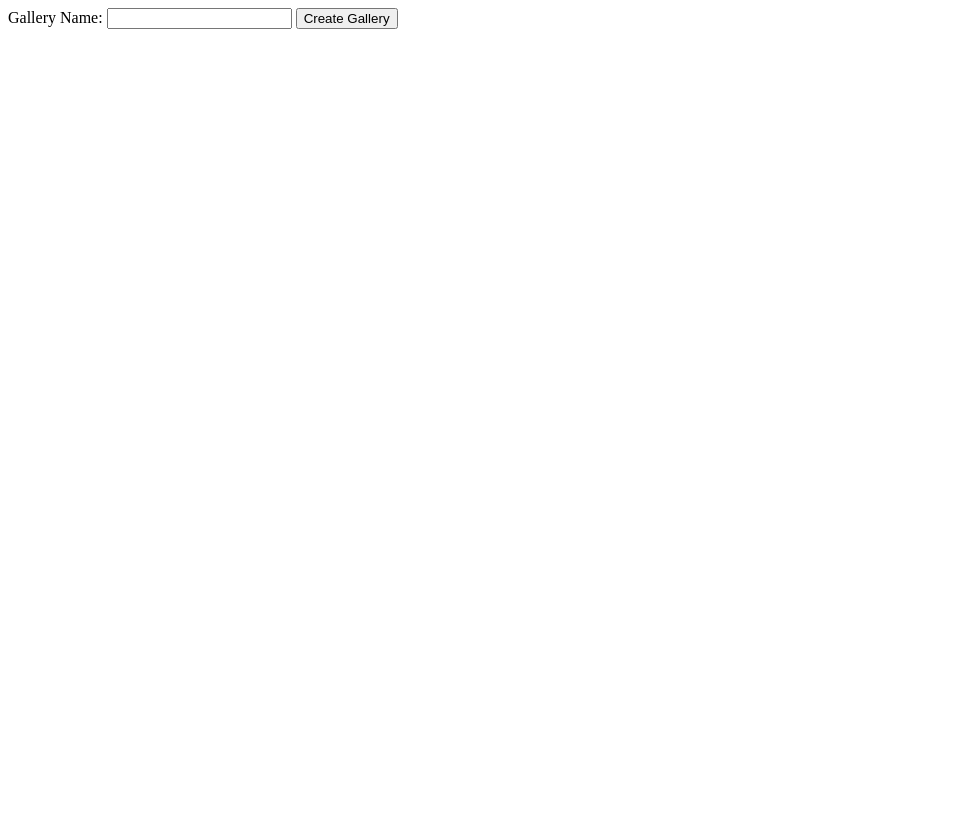
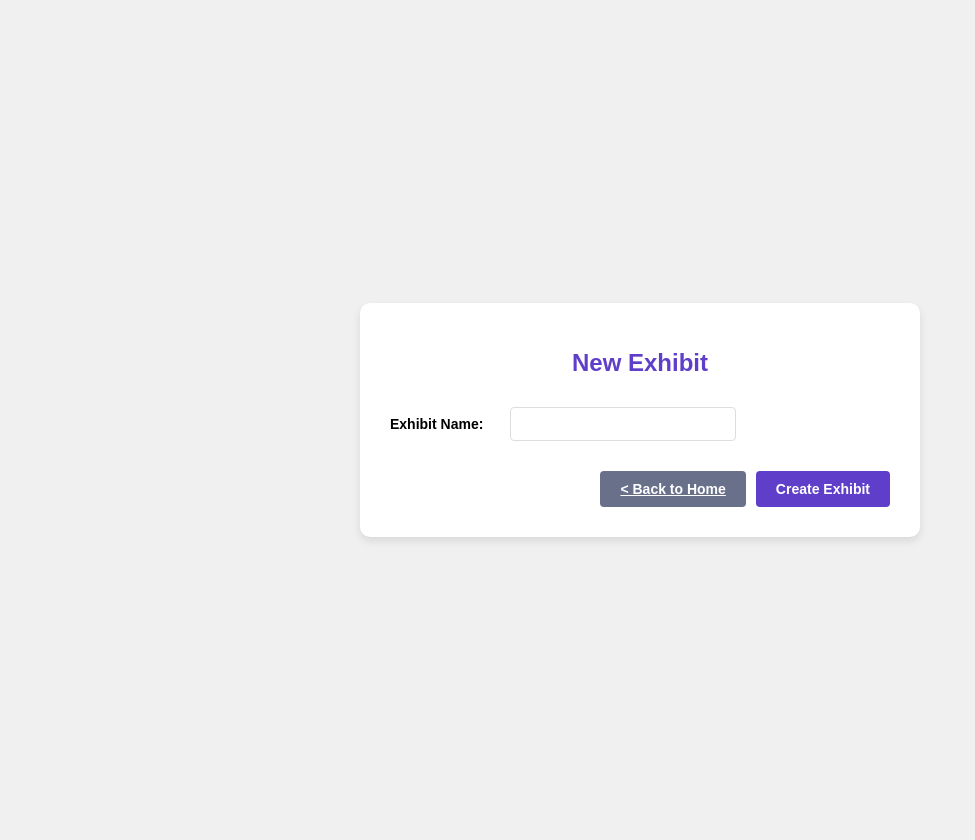
Before and after one commit to yingxinlin002/Gallery-Wall-Planner, a Flask app: page /new-gallery in a window 1280 px wide. Shown: the whole page, without its empty margins (0-975 px from the left). Before the commit the page ends 29 px from the top, so only its background shows below. Run offline with Flask 3, Linux system fonts and the light colour scheme.

Commit message:
Rename gallery_name to exhibit_name in new_gallery route and update redirect logic; enhance new_gallery template with improved styling and structure.

```diff
--- a/app.py
+++ b/app.py
@@ -122,7 +122,7 @@ def continue_last_project():
 @app.route('/new-gallery', methods=['GET', 'POST'])
 def new_gallery():
     if request.method == 'POST':
-        gallery_name = request.form.get('gallery_name', '').strip()
+        gallery_name = request.form.get('exhibit_name', '').strip()
         user_id = session.get('user_id')
 
         if not gallery_name:
@@ -139,7 +139,7 @@ def new_gallery():
 
         # Save gallery_id to session so the next step (wall creation) knows where to attach
         session['current_gallery_id'] = gallery.id
-        return redirect(url_for('create_wall'))  # go to wall creation next
+        return redirect(url_for('load_gallery'))  # go to load_gallery after creating exhibit
 
     return render_template('new_gallery.html')
 
--- a/templates/landing_page.html
+++ b/templates/landing_page.html
@@ -87,10 +87,8 @@
 <body>
     <div class="landing-container">
         <h1>Welcome to Gallery Wall Planner</h1>
-        <a href="{{ url_for('login') }}" class="login-btn">Log In</a>
-        <div class="guest-box">
-            <a href="{{ url_for('home') }}" class="guest-btn">Continue as Guest</a>
-        </div>
+        <a href="{{ url_for('login') }}" class="login-btn" target="_self">Log In</a>
+        <a href="{{ url_for('home') }}" class="guest-btn" target="_self">Continue as Guest</a>
     </div>
 </body>
 </html>
--- a/templates/new_gallery.html
+++ b/templates/new_gallery.html
@@ -1,8 +1,107 @@
-<form method="POST" action="{{ url_for('new_gallery') }}">
-    <input type="hidden" name="csrf_token" value="{{ csrf_token() }}">
+<!-- filepath: c:\Users\yingx\OneDrive\Documents\GitHub\Gallery-Wall-Planner\templates\new_gallery.html -->
+<!DOCTYPE html>
+<html lang="en">
+<head>
+    <meta charset="UTF-8">
+    <meta name="viewport" content="width=device-width, initial-scale=1.0">
+    <title>New Exhibit</title>
+    <style>
+        body {
+            font-family: Arial, sans-serif;
+            background-color: #F0F0F0;
+            margin: 0;
+            padding: 20px;
+            display: flex;
+            justify-content: center;
+            align-items: center;
+            min-height: 100vh;
+        }
 
-    <label for="gallery_name">Gallery Name:</label>
-    <input type="text" name="gallery_name" id="gallery_name" required>
+        .main-container {
+            background-color: white;
+            border-radius: 10px;
+            box-shadow: 0 4px 8px rgba(0, 0, 0, 0.1);
+            width: 100%;
+            max-width: 500px;
+            padding: 30px;
+        }
 
-    <button type="submit">Create Gallery</button>
-</form>
+        h1 {
+            font-size: 24px;
+            color: #5F3FCA;
+            text-align: center;
+            margin-bottom: 30px;
+        }
+
+        .form-group {
+            margin-bottom: 20px;
+            display: flex;
+            align-items: center;
+        }
+
+        label {
+            width: 120px;
+            font-size: 14px;
+            font-weight: bold;
+        }
+
+        input[type="text"] {
+            padding: 8px 12px;
+            border: 1px solid #ddd;
+            border-radius: 4px;
+            font-size: 14px;
+            width: 200px;
+        }
+
+        .button-container {
+            display: flex;
+            justify-content: flex-end;
+            margin-top: 30px;
+        }
+
+        .btn {
+            padding: 10px 20px;
+            font-size: 14px;
+            font-weight: bold;
+            border: none;
+            border-radius: 4px;
+            cursor: pointer;
+        }
+
+        .btn-submit {
+            background-color: #5F3FCA;
+            color: white;
+        }
+
+        .btn-submit:hover {
+            background-color: #4a30a0;
+        }
+
+        .btn-back {
+            background-color: #69718A;
+            color: white;
+            margin-right: 10px;
+        }
+
+        .btn-back:hover {
+            background-color: #4d5462;
+        }
+    </style>
+</head>
+<body>
+    <div class="main-container">
+        <h1>New Exhibit</h1>
+        <form method="POST" action="{{ url_for('new_gallery') }}">
+            <input type="hidden" name="csrf_token" value="{{ csrf_token() }}">
+            <div class="form-group">
+                <label for="exhibit_name">Exhibit Name:</label>
+                <input type="text" name="exhibit_name" id="exhibit_name" required>
+            </div>
+            <div class="button-container">
+                <a href="{{ url_for('home') }}" class="btn btn-back">&lt; Back to Home</a>
+                <button type="submit" class="btn btn-submit">Create Exhibit</button>
+            </div>
+        </form>
+    </div>
+</body>
+</html>
```
